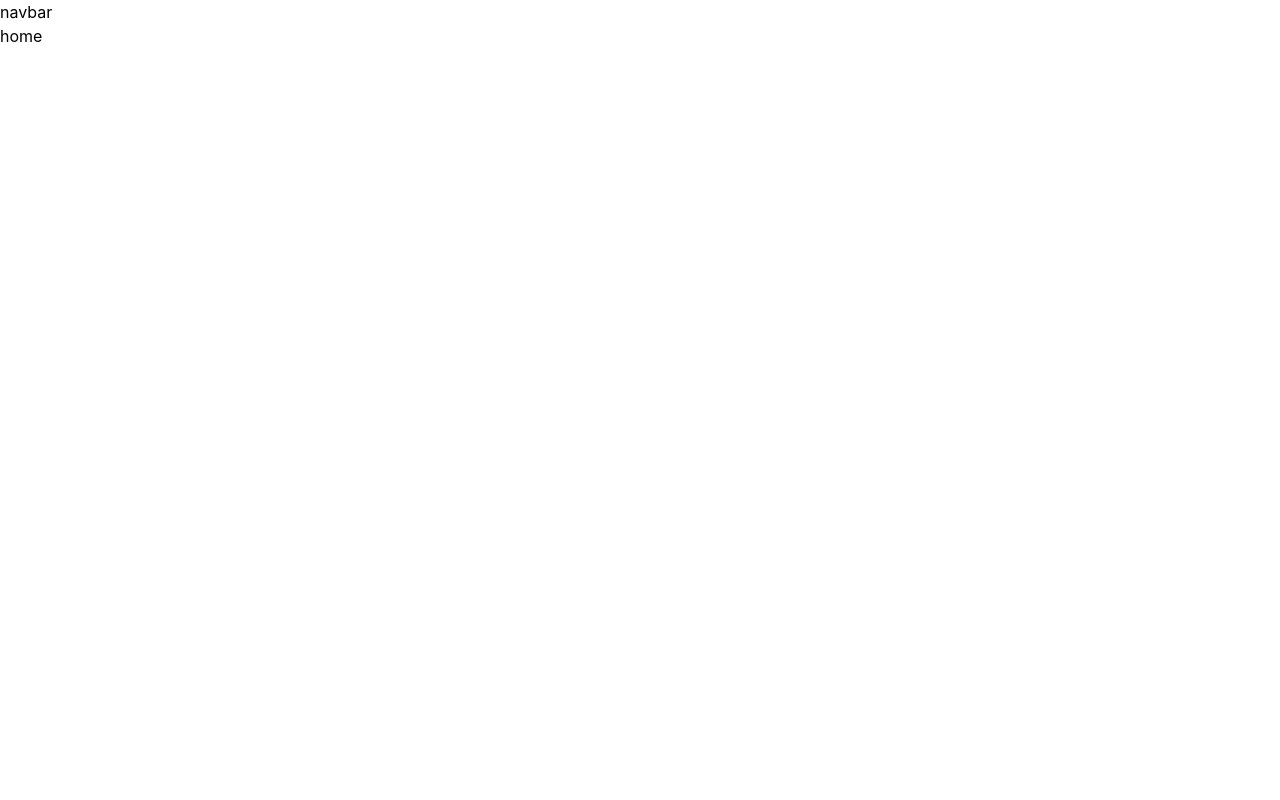
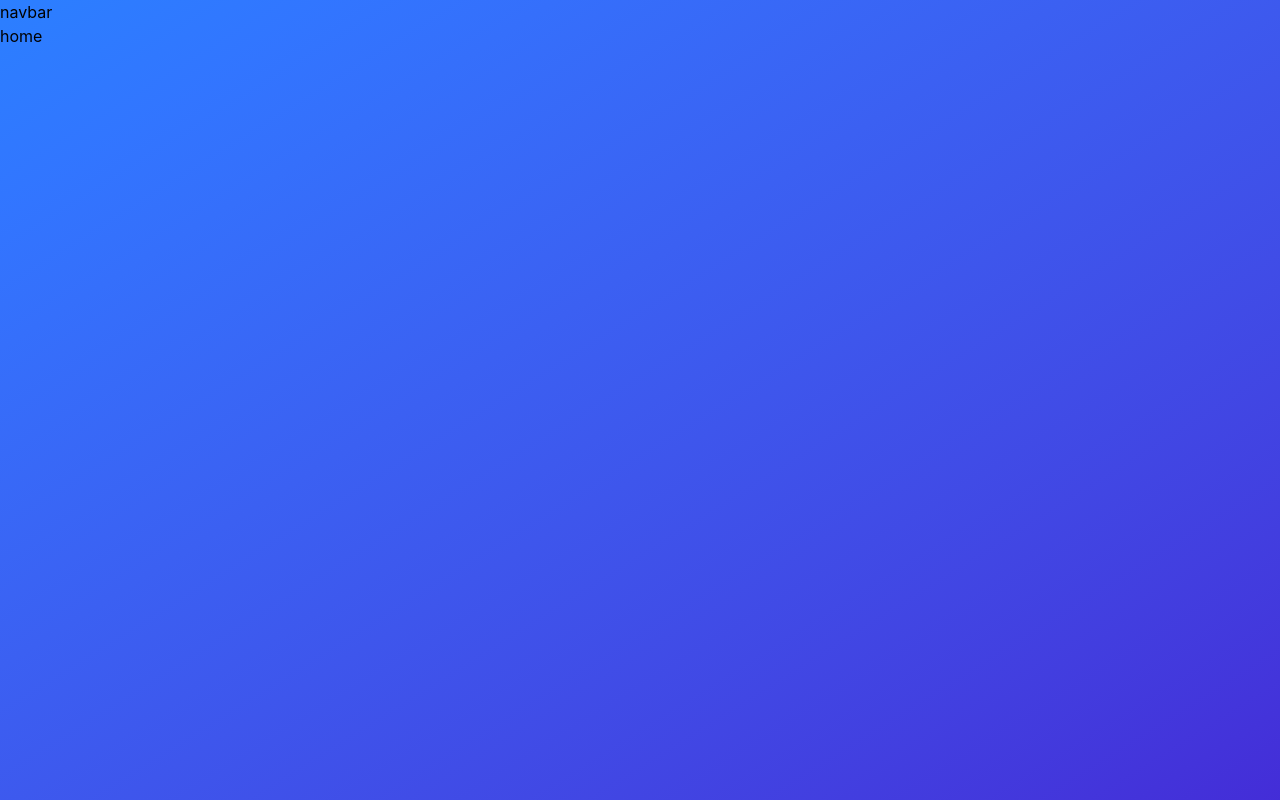
Before and after one commit to Mendis123/weather-app-react-basic, a React (Vite) app: page / in a window 1280 px wide. Built offline with nearby package versions, Linux system fonts and the light colour scheme.

Commit message:
Create main layout style using tailwind css classes.

```diff
--- a/src/App.jsx
+++ b/src/App.jsx
@@ -5,7 +5,7 @@
 const App = () => {
 
   return (
-      <div>
+      <div className="min-h-screen bg-linear-to-br from-blue-500 to-indigo-700">
         <Navbar />
 
         <Routes>
```
